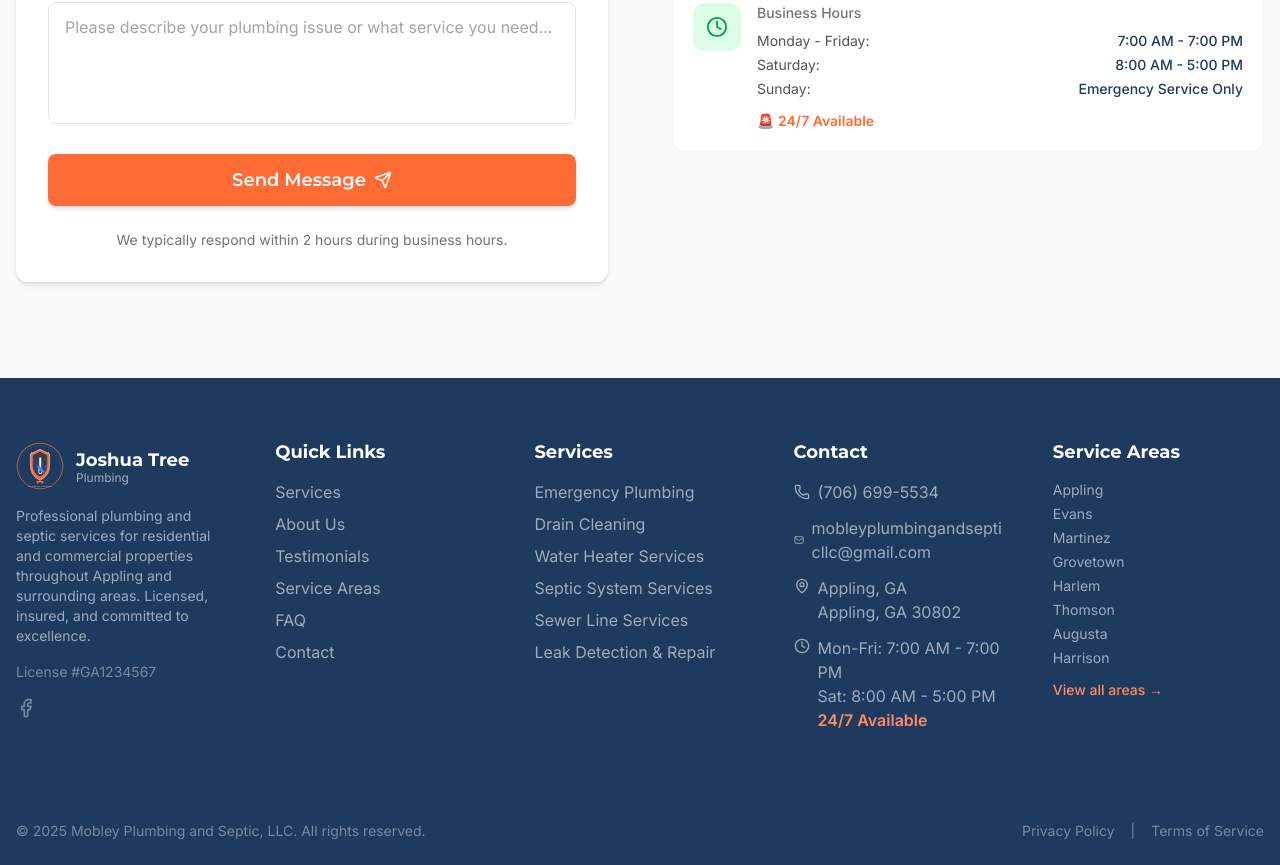
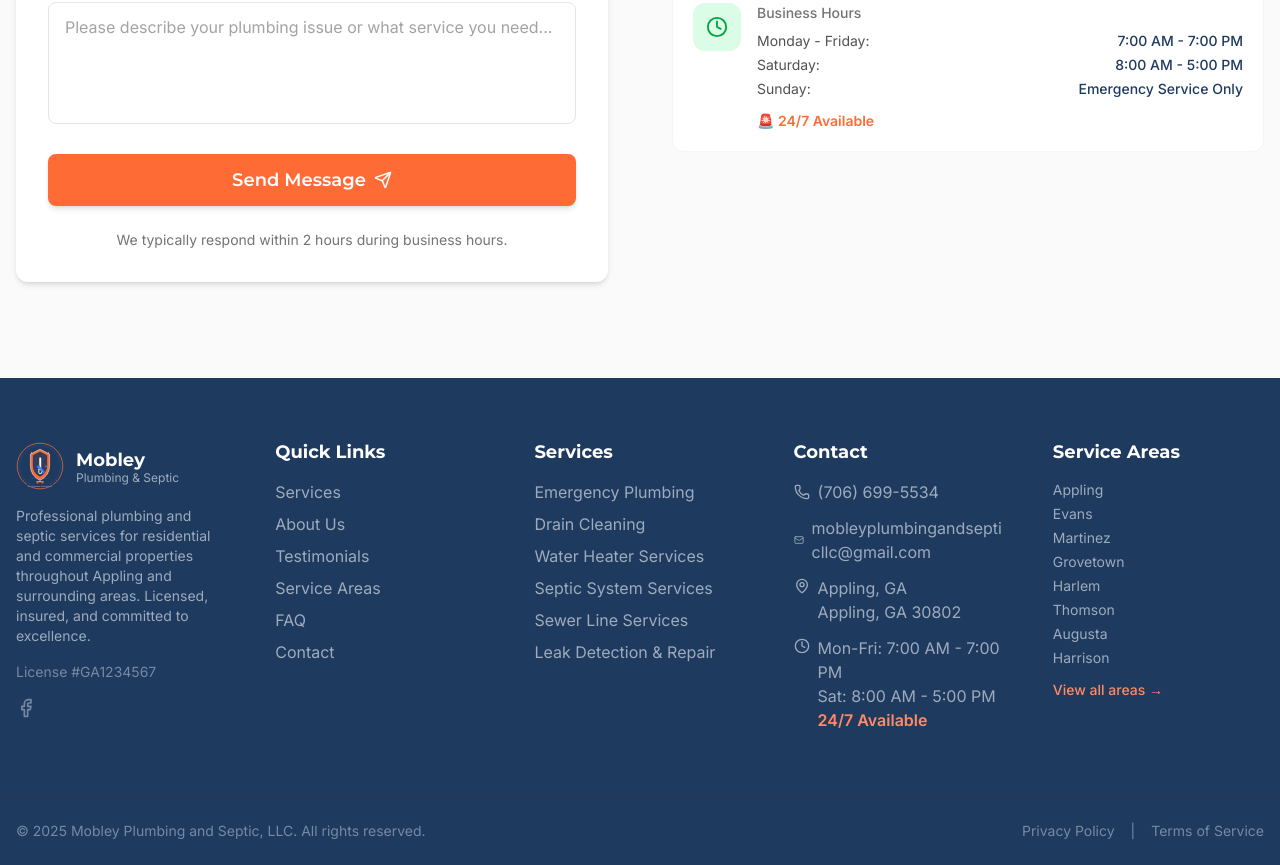
Before and after one commit to uccy553/plumbing-demo, a Next.js app: page / in a window 1280 px wide. Shown: the part 10759-11624 px from the top of the page. Built offline with nearby package versions, Linux system fonts and the light colour scheme.

Commit message:
update info

```diff
--- a/src/components/layout/Footer.tsx
+++ b/src/components/layout/Footer.tsx
@@ -46,17 +46,17 @@
                         <div className="flex items-center gap-3 mb-4">
                             <Image
                                 src="/plumbing-logo.svg"
-                                alt="Joshua Tree Plumbing"
+                                alt={businessInfo.name}
                                 width={48}
                                 height={48}
                                 className="w-12 h-12"
                             />
                             <div>
                                 <span className="font-heading font-bold text-lg">
-                                    Joshua Tree
+                                    {businessInfo.shortNameLine1}
                                 </span>
                                 <span className="block text-xs text-primary-200 -mt-1">
-                                    Plumbing
+                                    {businessInfo.shortNameLine2}
                                 </span>
                             </div>
                         </div>
```
